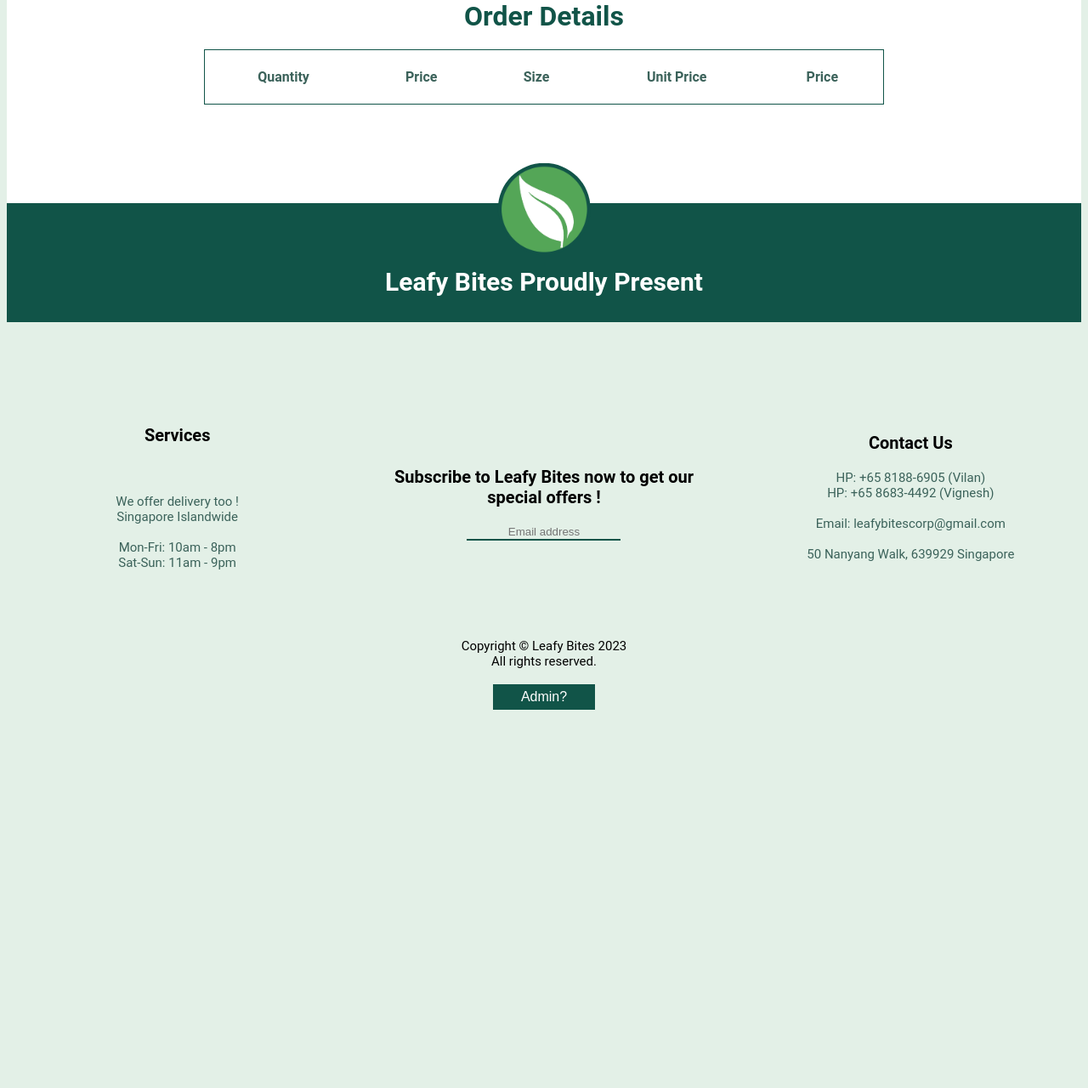
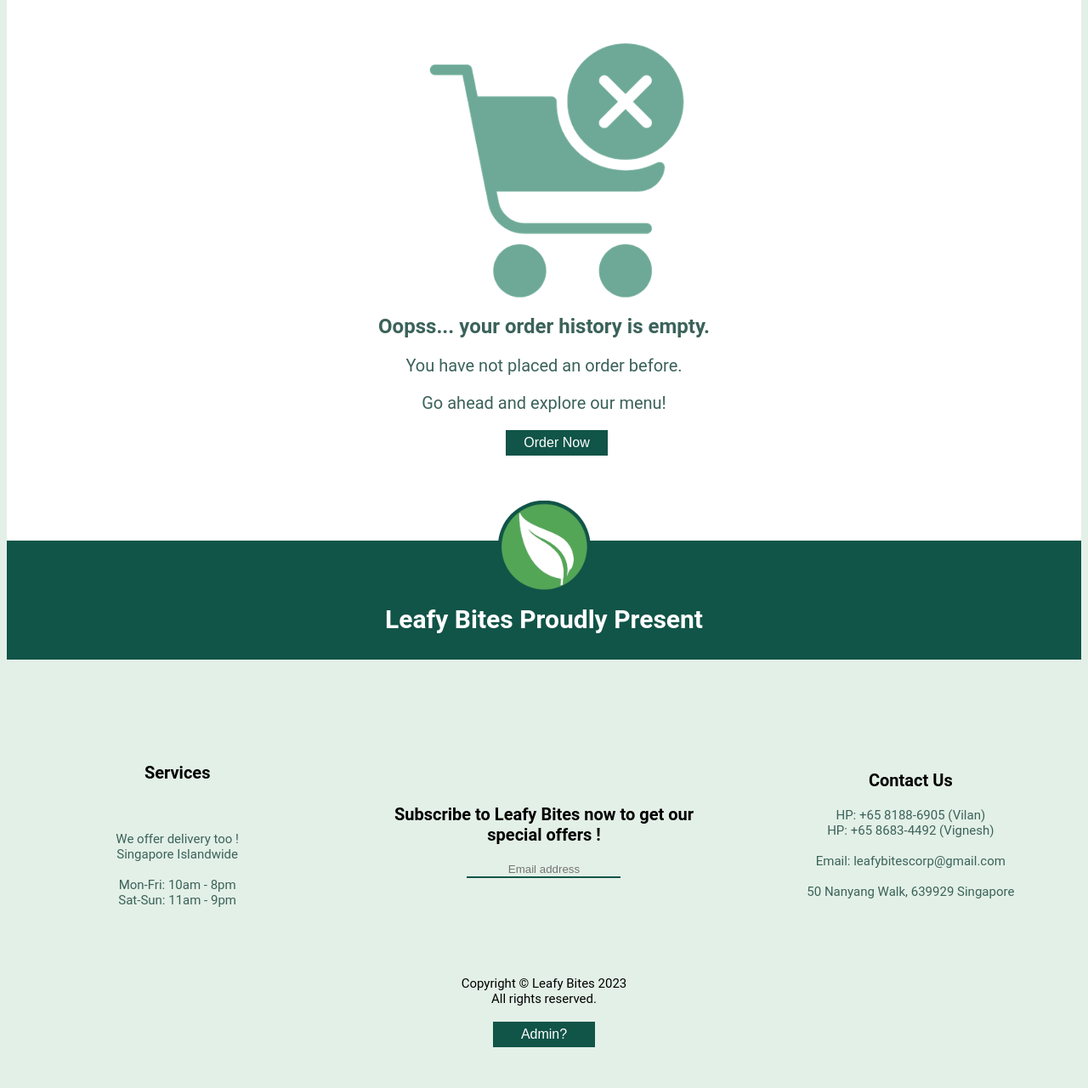
Before and after one commit to vrsb99/IE4717_proj, a PHP site: page /past_orders.php in a window 1280 px wide. Shown: the part 285-1565 px from the top of the page at 85% size. Before the commit the page ends 1120 px from the top, so only its background shows below. Run offline with PHP 8.4, Linux system fonts and the light colour scheme; the visitor is signed in with stand-in values (Sample User, id 1); tables that the repository leaves empty hold one stand-in row (values such as "Sample post"); lists and menus that the app fills with data are empty.

Commit message:
complete past order

```diff
--- a/past_orders.php
+++ b/past_orders.php
@@ -11,6 +11,12 @@
   <meta charset="utf-8">
   <link rel="stylesheet" href="stylesheet.css">
   <script src="loadPage.js"></script>
+  <script type="text/javascript">
+    function redirect(){
+      location.href="menu.php";
+    }
+  </script>
+
 
   <div class="wrapper">
     <header>
@@ -28,23 +34,26 @@
     <?php
     $email = (string) $_SESSION['valid_user'];
 
-    echo '<div class = "flexcontainer">
-    <form action="status.php" method="post">
-    <table border = "0">
-    <caption style="font-size:xx-large;margin-bottom:20px;color:#115448"><b>Order Details</b></caption>
+    echo '<div class = "flexcontainer">';
+
+    include "dbconnect.php";
+    // I wanted to add WHERE claus, WHERE customers.email = "$_SESSION['valid_user']
+    $query = "SELECT customers.customerid, customers.email,orders.orderid,orders.orderdate FROM customers JOIN orders ON customers.customerid = orders.customerid WHERE customers.email = " . "'$email'";
+    $result = $db ->query($query);
+    if ($result ->num_rows >0) {
+        echo ' <div class="vertical flex">';
+        echo '<p> Below is a complete record of your orders placed with Leafy Bites:</p>';
+
+        while ($results = $result->fetch_assoc()) {
+            $datetime = $results['orderdate'];
+            echo'<form style="margin-top:20px" action="status.php" method="post">
+                <p> Order Placed at <b> '.$datetime.' </b></p>
+                <table style="margin-top:20px" border = "0">
                 <th> Quantity </th>
                 <th> Price </th>
                 <th> Size </th>
                 <th> Unit Price </th>
                 <th> Price </th>';
-
-
-    include "dbconnect.php";
-    // I wanted to add WHERE claus, WHERE customers.email = "$_SESSION['valid_user']
-    $query = "SELECT customers.customerid, customers.email,orders.orderid FROM customers JOIN orders ON customers.customerid = orders.customerid WHERE customers.email = " . "'$email'";
-    $result = $db ->query($query);
-
-    while ($results = $result->fetch_assoc()) {
 
             $query = 'SELECT order_items.orderid,order_items.sizeid,sizes.name as sizename,order_items.itemid,items.name,order_items.price,order_items.quantity, (order_items.quantity * order_items.price) as subtotal
                     FROM order_items
@@ -54,6 +63,7 @@
 
             $intermediateresult=$db->query($query);
 
+            $total = 0;
             while($row = $intermediateresult->fetch_assoc()){
             echo "<tr>";
             echo "<td>" . $row['quantity'] . "</td>";
@@ -62,14 +72,34 @@
             echo "<td>$" . $row['price'] . "</td>";
             echo "<td>$" . $row['subtotal'] . "</td>";
             echo "</tr>";
-          echo "</tbody>";
-
+            $total += $row['subtotal'];
+            }
+            echo "<tr>";
+            echo "<td></td>";
+            echo "<td></td>";
+            echo "<td></td>";
+            echo "<td><b>Total</b></td>";
+            echo "<td><b>$total<b></td>";
+            echo "</tr>";
+            echo '</table>';
+            echo '<br>';
+        }
+        echo'</div>';
+        echo'</div>';
     }
 
+    else{
+        echo'
+              <div id="verticalflex">
+                <img style="margin-top:50px;margin-left:60px;width:300px; height:300px" src="./img/emptycart.png" alt="Empty Cart" >
+                <h2> Oopss... your order history is empty. </h2>
+                <p style="text-align : center"> You have not placed an order before. </p>
+                <p style="text-align : center">Go ahead and explore our menu! </p>
+                <button style="margin-left:150px" class= "button" onclick ="redirect()"> Order Now</button>
+              </div>
+           </div>';
     }
 
-    echo '</table>
-    </div>';
 
     ?>
 
```
Lines whose indentation alone changed are shown as unchanged.
